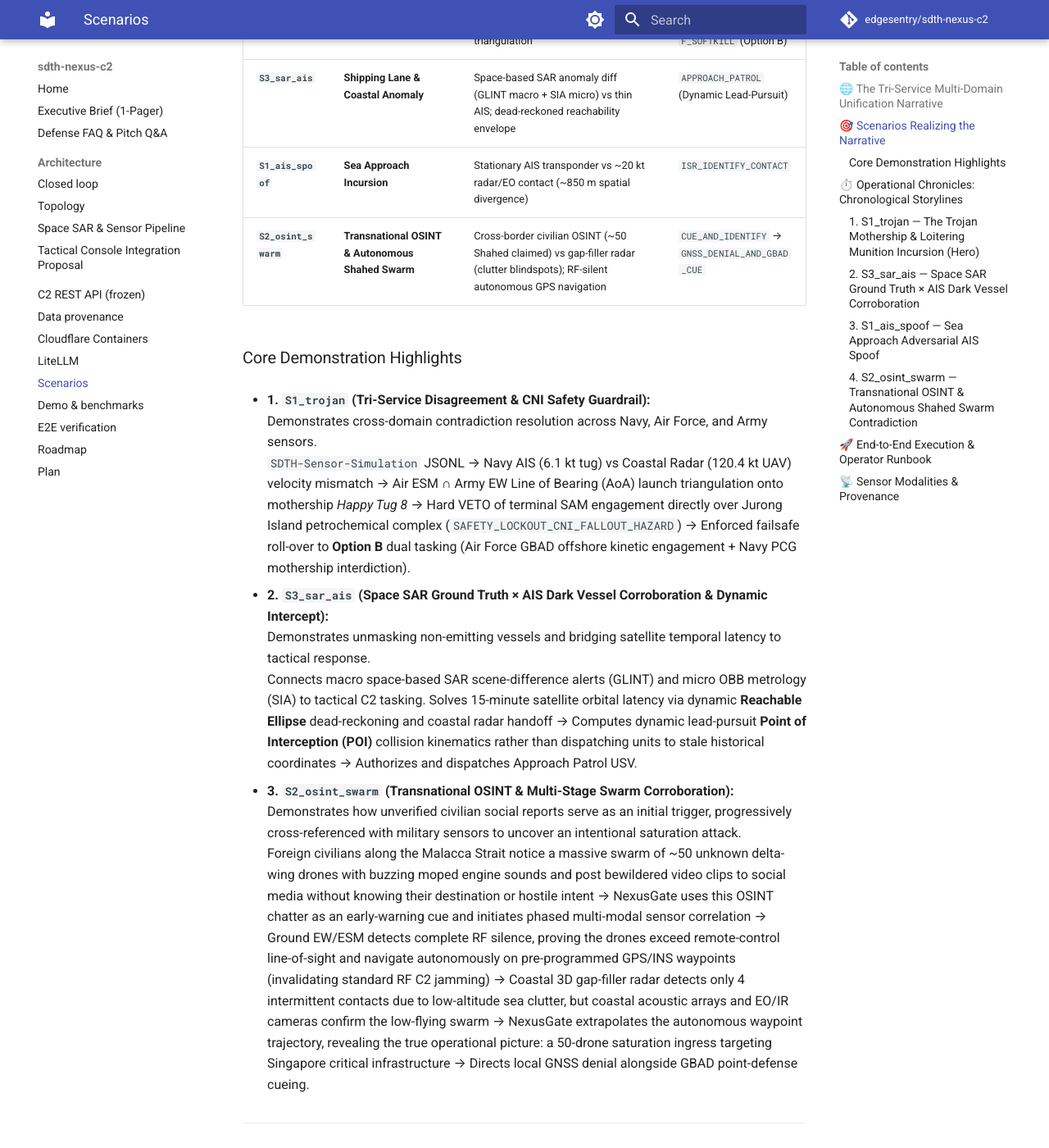
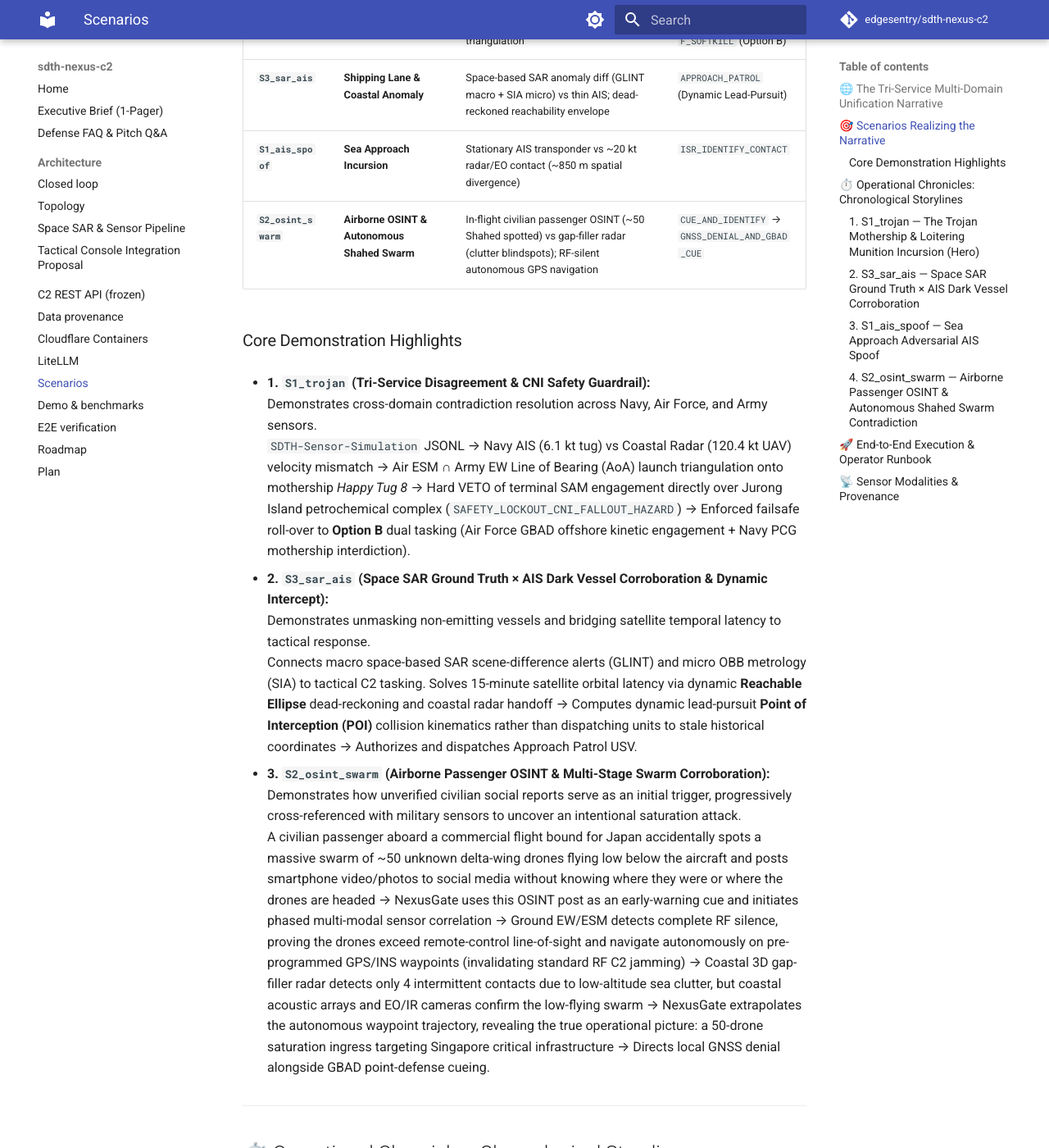
Before and after one commit to edgesentry/sdth-nexus-c2, an MkDocs documentation site: the page built from docs/scenarios.md, in a window 1280 px wide and 1400 px high, scrolled down 940 px. Shown: the whole window at 82% size. Built offline with MkDocs 1.6.1 and Material for MkDocs 9.7.7, drawn with Linux system fonts in a browser that asks for light colours; comment, search, counter and statistics services are not loaded; some of the changed text lies outside the part shown.

Commit message:
docs(scenarios): replace sensitive country names with generic airborne passenger sighting (#121)
docs(scenarios): replace sensitive country names with generic Japan-bound passenger sighting

````diff
--- a/docs/scenarios.md
+++ b/docs/scenarios.md
@@ -22,7 +22,7 @@
 | **`S1_trojan`** | **Trojan Mothership (Hero Scenario)** | Navy Happy Tug AIS ~6 kt vs coastal radar ~120 kt UAS; Air/Army EW LOB triangulation | Guardrail CNI VETO → `OFFSHORE_INTERCEPT_RF_SOFTKILL` (Option B) |
 | **`S3_sar_ais`** | **Shipping Lane & Coastal Anomaly** | Space-based SAR anomaly diff (GLINT macro + SIA micro) vs thin AIS; dead-reckoned reachability envelope | `APPROACH_PATROL` (Dynamic Lead-Pursuit) |
 | **`S1_ais_spoof`** | **Sea Approach Incursion** | Stationary AIS transponder vs ~20 kt radar/EO contact (~850 m spatial divergence) | `ISR_IDENTIFY_CONTACT` |
-| **`S2_osint_swarm`** | **Transnational OSINT & Autonomous Shahed Swarm** | Cross-border civilian OSINT (~50 Shahed claimed) vs gap-filler radar (clutter blindspots); RF-silent autonomous GPS navigation | `CUE_AND_IDENTIFY` → `GNSS_DENIAL_AND_GBAD_CUE` |
+| **`S2_osint_swarm`** | **Airborne OSINT & Autonomous Shahed Swarm** | In-flight civilian passenger OSINT (~50 Shahed spotted) vs gap-filler radar (clutter blindspots); RF-silent autonomous GPS navigation | `CUE_AND_IDENTIFY` → `GNSS_DENIAL_AND_GBAD_CUE` |
 
 ### Core Demonstration Highlights
 
@@ -34,9 +34,9 @@
   Demonstrates unmasking non-emitting vessels and bridging satellite temporal latency to tactical response.
   Connects macro space-based SAR scene-difference alerts (GLINT) and micro OBB metrology (SIA) to tactical C2 tasking. Solves 15-minute satellite orbital latency via dynamic **Reachable Ellipse** dead-reckoning and coastal radar handoff → Computes dynamic lead-pursuit **Point of Interception (POI)** collision kinematics rather than dispatching units to stale historical coordinates → Authorizes and dispatches Approach Patrol USV.
 
-* **3. `S2_osint_swarm` (Transnational OSINT & Multi-Stage Swarm Corroboration):**
+* **3. `S2_osint_swarm` (Airborne Passenger OSINT & Multi-Stage Swarm Corroboration):**
   Demonstrates how unverified civilian social reports serve as an initial trigger, progressively cross-referenced with military sensors to uncover an intentional saturation attack.
-  Foreign civilians along the Malacca Strait notice a massive swarm of ~50 unknown delta-wing drones with buzzing moped engine sounds and post bewildered video clips to social media without knowing their destination or hostile intent → NexusGate uses this OSINT chatter as an early-warning cue and initiates phased multi-modal sensor correlation → Ground EW/ESM detects complete RF silence, proving the drones exceed remote-control line-of-sight and navigate autonomously on pre-programmed GPS/INS waypoints (invalidating standard RF C2 jamming) → Coastal 3D gap-filler radar detects only 4 intermittent contacts due to low-altitude sea clutter, but coastal acoustic arrays and EO/IR cameras confirm the low-flying swarm → NexusGate extrapolates the autonomous waypoint trajectory, revealing the true operational picture: a 50-drone saturation ingress targeting Singapore critical infrastructure → Directs local GNSS denial alongside GBAD point-defense cueing.
+  A civilian passenger aboard a commercial flight bound for Japan accidentally spots a massive swarm of ~50 unknown delta-wing drones flying low below the aircraft and posts smartphone video/photos to social media without knowing where they were or where the drones are headed → NexusGate uses this OSINT post as an early-warning cue and initiates phased multi-modal sensor correlation → Ground EW/ESM detects complete RF silence, proving the drones exceed remote-control line-of-sight and navigate autonomously on pre-programmed GPS/INS waypoints (invalidating standard RF C2 jamming) → Coastal 3D gap-filler radar detects only 4 intermittent contacts due to low-altitude sea clutter, but coastal acoustic arrays and EO/IR cameras confirm the low-flying swarm → NexusGate extrapolates the autonomous waypoint trajectory, revealing the true operational picture: a 50-drone saturation ingress targeting Singapore critical infrastructure → Directs local GNSS denial alongside GBAD point-defense cueing.
 
 ---
 
@@ -120,16 +120,19 @@
 
 ---
 
-### 4. `S2_osint_swarm` — Transnational OSINT & Autonomous Shahed Swarm Contradiction
+### 4. `S2_osint_swarm` — Airborne Passenger OSINT & Autonomous Shahed Swarm Contradiction
 
 ```
-[Stage 1 (T-00:00): Unknowing Civilian OSINT Trigger]
-  • Malacca Strait Eyewitness Feeds: Foreign coastal civilians along the Malacca Strait notice a massive formation
-    of unknown aerial objects buzzing low overhead and post smartphone videos to TikTok/X:
-    "Insane swarm (>50 delta drones) flying low over the water; sounds like a hundred lawnmowers. What is this?!"
-  • Unaware Civilians: Eyewitnesses are bewildered and have no concept of the drones' destination, payload, or target.
-  • NexusGate Semantic Trigger: Ingests unstructured social chatter, filters noise, and extracts an initial cue:
-    ~50 Shahed-class airframes, bearing ~248° at ~105 kt. Initial status: unverified foreign civilian rumor.
+[Stage 1 (T-00:00): Unknowing Civilian Passenger OSINT Trigger]
+  • Commercial In-Flight Sighting: A civilian passenger departing on a commercial flight bound for Japan glances
+    out the cabin window, spots an eerie formation of ~50 delta-wing drones cruising low below the aircraft,
+    and uploads smartphone video and photos to social media (X/TikTok):
+    "Just saw a massive swarm of tiny delta drones flying low below our flight! What on earth is that?! #ufo #drones"
+  • Zero Geographic / Target Context: The post contains no specific coordinates or country names; the passenger has
+    no knowledge of where the drones originated or where they are headed.
+  • NexusGate Semantic Trigger: Ingests the viral passenger upload via computer vision and semantic parsing,
+    extracting an early cue: ~50 Shahed-class airframes, estimated flight vector ~248° at ~105 kt.
+    Initial status: unverified civilian airborne observation.
        │
        ▼
 [Stage 2 (T+00:03): RF-Silence Gating & Autonomous Flight Profiling]
@@ -151,8 +154,8 @@
 [Stage 4 (T+00:07): Kinematic Trajectory Extrapolation — Revealing the Big Picture]
   • Intent & Target Unveiling: NexusGate's kinematic engine projects the autonomous waypoint vector forward.
     The projected flight corridor intersects Jurong Island petrochemical complex and western air defense sectors.
-  • Common Operating Picture (COP): Assembles the full picture from the initial Malacca tweet:
-    "Not a localized anomaly, but a 50-unit autonomous pre-programmed saturation raid inbound for Singapore CNI."
+  • Common Operating Picture (COP): Assembles the full operational picture from the passenger's aerial snapshot:
+    "Not a random anomaly, but a 50-unit autonomous pre-programmed saturation raid inbound for Singapore CNI."
        │
        ▼
 [Stage 5 (T+00:09): Coordinated Swarm Countermeasure Tasking (C2 Resolution)]
@@ -186,7 +189,7 @@
 |----------|-----------|------------|------------------------|
 | **Space SAR (SIA micro)** | `S3_sar_ais` | Real-processed / Fixture | Dark vessel extraction, OBB metrology, image chip |
 | **Space SAR (GLINT macro)** | `S3_sar_ais`, `S1_trojan` | Assumed-mock / Live API | Corridor-scale backscatter anomaly, aft-deck launch rail |
-| **Social / Recon Text** | `S2_osint_swarm` | **Synthetic** (`osint_text` parser #59) | Crowdsourced foreign eyewitness video/text ingestion (Malacca Strait civilians notice massive unknown swarm without knowing destination); acts as early warning trigger |
+| **Social / Recon Text** | `S2_osint_swarm` | **Synthetic** (`osint_text` parser #59) | Civilian passenger in-flight video/photo ingestion (passenger on a Japan-bound flight spots unknown swarm without knowing location or destination); acts as early warning trigger |
 | **Coastal 3D Radar** | `S1_trojan`, `S3_sar_ais`, `S1_ais_spoof`, `S2_osint_swarm` | **Synthetic** | Kinematic velocity mismatch (120 kt vs 6 kt), bearing lock, low-altitude clutter & intermittent contacts |
 | **Coastal CCTV / EOIR** | `S1_trojan`, `S1_ais_spoof`, `S2_osint_swarm` | **Synthetic** | Optical silhouette verification, delta-wing thermal delta, visual verification pod slaving |
 | **Coastal Acoustic Array** | `S2_osint_swarm` | **Synthetic** | Triangulates low-frequency 2-stroke moped acoustic signature of Shahed-136 engines |
````
